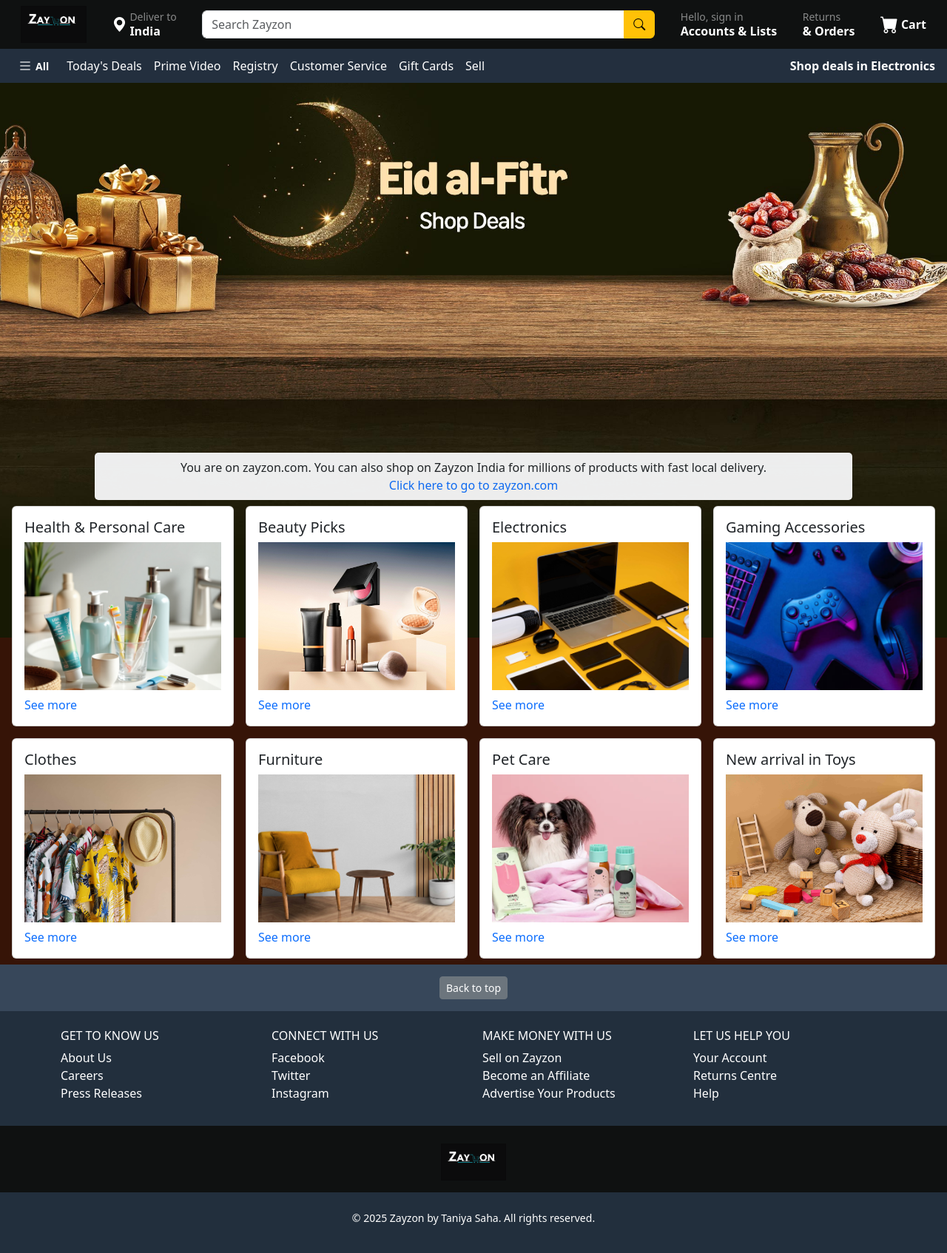
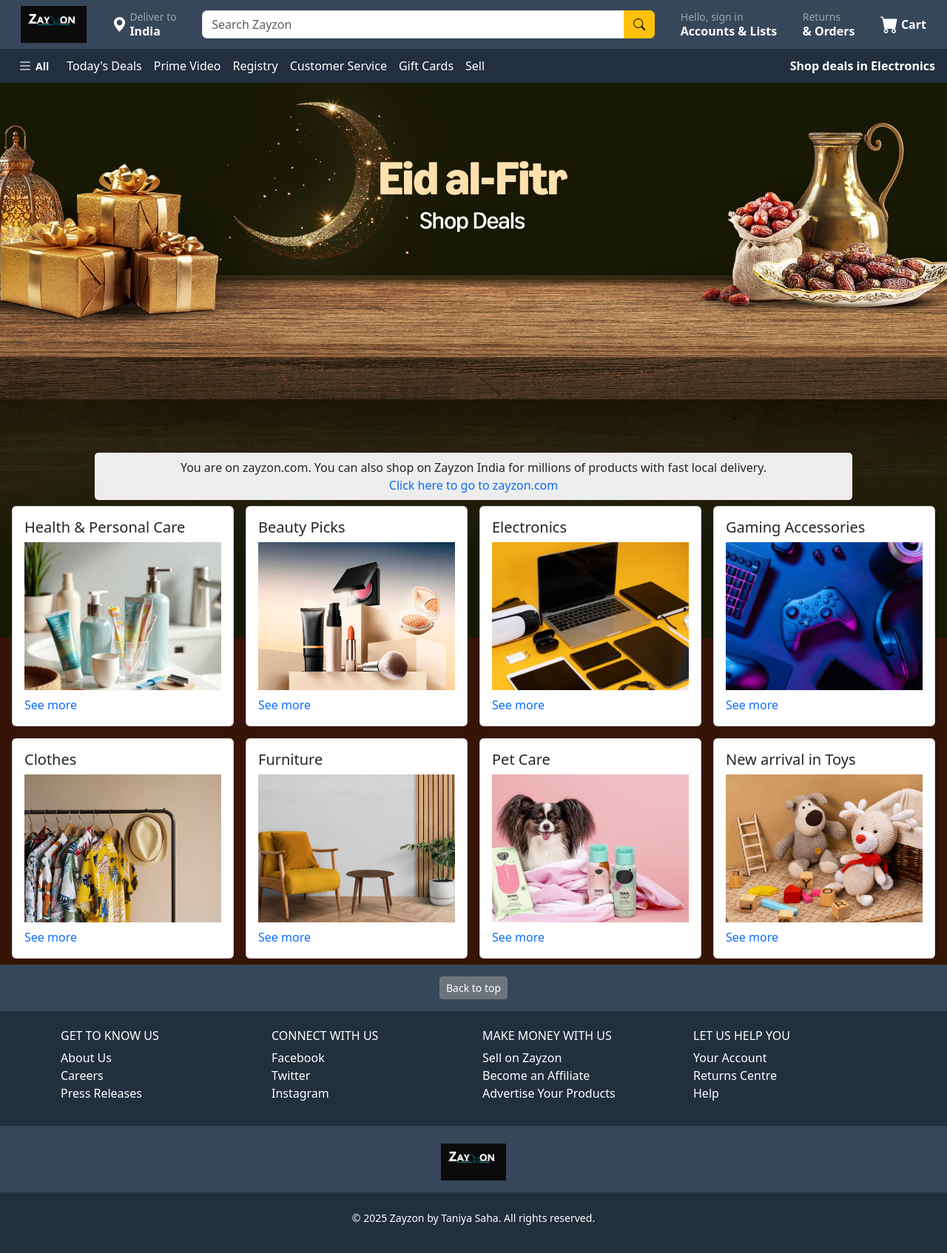
Before and after one commit to taniyasaha23/Zayzon, a plain HTML site: page index.html in a window 1280 px wide. Shown: the whole page at 74% size. Drawn offline with nearby package versions, Linux system fonts and the light colour scheme.

Commit message:
Update index.html

```diff
--- a/index.html
+++ b/index.html
@@ -13,7 +13,7 @@
 
 <body>
     <!-- Top Navbar -->
-    <nav class="navbar px-3 py-2" style="background-color: #0f1111;">
+    <nav class="navbar px-3 py-2" style="background-color: #37475a;">
         <div class="container-fluid d-flex align-items-center gap-3 text-white">
 
             <!-- Zayzon Logo Image -->
@@ -287,7 +287,7 @@
 
     <!-- <hr class="border-secondary"> -->
     <!-- Zayzon Logo Centered -->
-    <div class="text-center pt-4 pb-3 border-secondary" style="background-color: #0f1111;">
+    <div class="text-center pt-4 pb-3 border-secondary" style="background-color: #37475a;">
         <img src="./Updated_Zayzon_Logo.png" alt="zayzon Logo" style="height: 50px;">
     </div>
     <!-- Copyright -->
```
